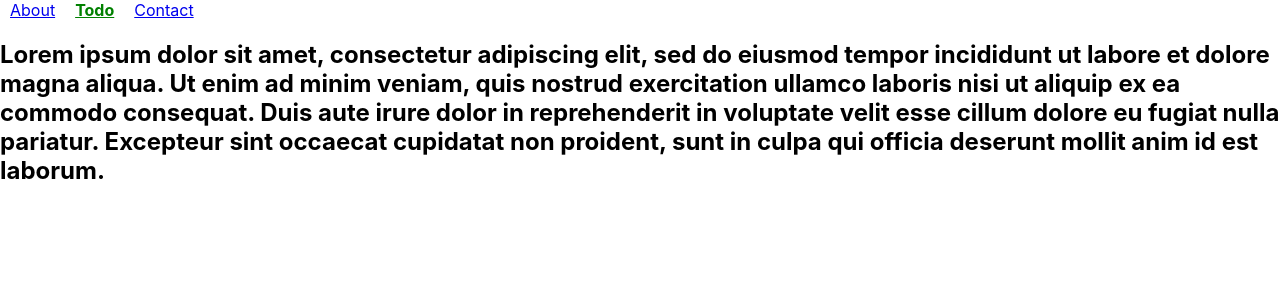
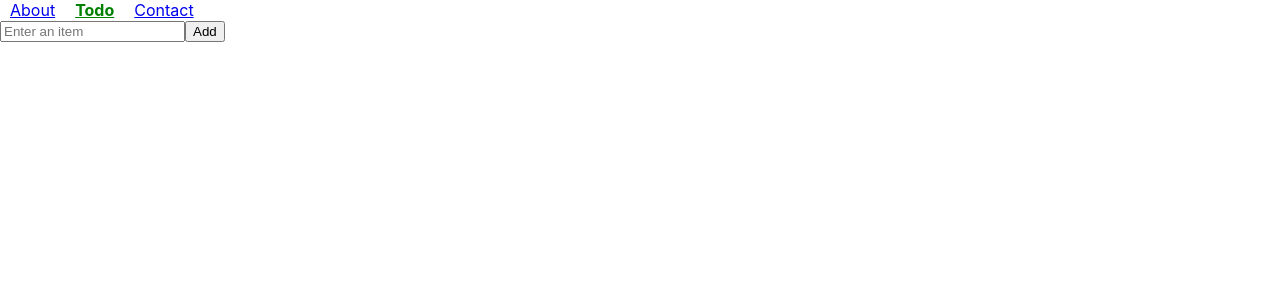
Before and after one commit to DavyBeer/Task-Management, a React (Create React App) app: page /todo in a window 1280 px wide. Shown: the top 300 px of the page. Built offline with nearby package versions, Linux system fonts and the light colour scheme.

Commit message:
Added input

```diff
--- a/src/components/Todo.jsx
+++ b/src/components/Todo.jsx
@@ -3,9 +3,8 @@ import React from "react";
 const Todo = () => {
   return (
     <div>
-        <h2>
-            Lorem ipsum dolor sit amet, consectetur adipiscing elit, sed do eiusmod tempor incididunt ut labore et dolore magna aliqua. Ut enim ad minim veniam, quis nostrud exercitation ullamco laboris nisi ut aliquip ex ea commodo consequat. Duis aute irure dolor in reprehenderit in voluptate velit esse cillum dolore eu fugiat nulla pariatur. Excepteur sint occaecat cupidatat non proident, sunt in culpa qui officia deserunt mollit anim id est laborum.
-        </h2>
+        <input placeHolder="Enter an item"></input>
+        <button>Add</button>
     </div>
   )
 };
```
